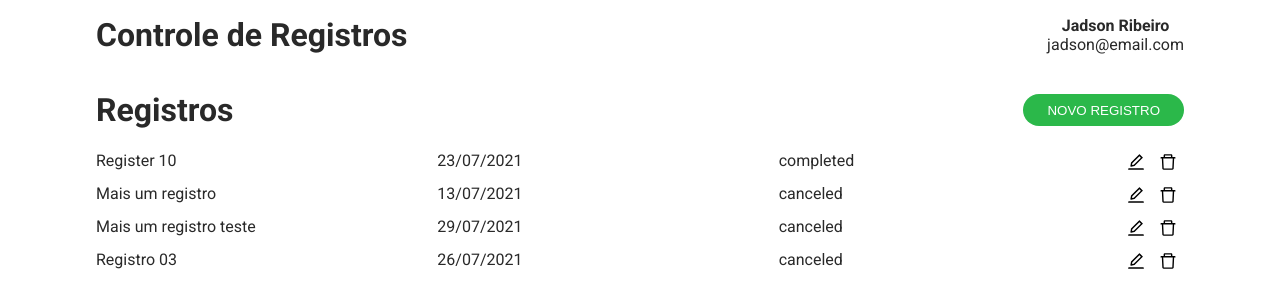
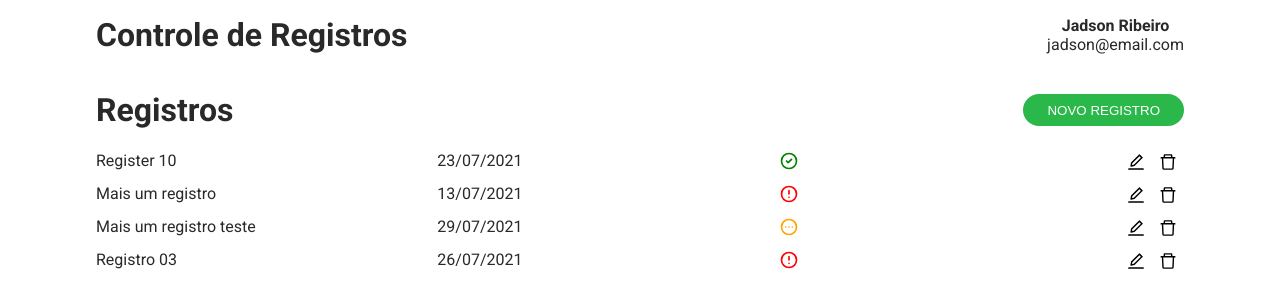
Before and after one commit to JadsonRibeiro/challenge-vix, a Next.js app: page /registers in a window 1280 px wide. Shown: the top 308 px of the page. Built offline with nearby package versions, Linux system fonts and the light colour scheme; data requests are answered from the project's data file.

Commit message:
Update status icon

```diff
--- a/server.json
+++ b/server.json
@@ -18,7 +18,7 @@
       "name": "Mais um registro teste",
       "description": "teste",
       "date": "2021-07-29",
-      "status": "canceled",
+      "status": "pending",
       "id": 4
     },
     {
--- a/src/pages/registers/index.tsx
+++ b/src/pages/registers/index.tsx
@@ -2,6 +2,7 @@ import { GetServerSideProps } from "next";
 import Link from "next/link";
 import { useState } from "react";
 import { AiOutlineDelete, AiOutlineEdit } from "react-icons/ai"
+import { HiOutlineDotsCircleHorizontal, HiOutlineExclamationCircle, HiOutlineCheckCircle } from "react-icons/hi"
 
 import { Button } from "../../components/Button";
 import { Header } from "../../components/Header";
@@ -14,6 +15,12 @@ import styles from "./home.module.scss";
 
 interface RegistersPageProps {
   registers: Register[]
+}
+
+const StatusICon = {
+  pending: <HiOutlineDotsCircleHorizontal color="orange" size={20}/>,
+  canceled: <HiOutlineExclamationCircle color="red" size={20}/>,
+  completed: <HiOutlineCheckCircle color="green" size={20}/>
 }
 
 export default function RegistersPage({ registers: loadedRegisters }: RegistersPageProps) {
@@ -54,7 +61,7 @@ export default function RegistersPage({ registers: loadedRegisters }: RegistersP
               <div key={register.id} className={styles.item}>
                 <span className={styles.name}>{register.name}</span>
                 <span>{new Intl.DateTimeFormat('pt-BR').format(new Date(register.date))}</span>
-                <span>{register.status}</span>
+                <span>{StatusICon[register.status]}</span>
                 <div className={styles.actions}>
                   <button>
                     <Link href={`/registers/edit/${register.id}`}><a>
--- a/src/types.ts
+++ b/src/types.ts
@@ -2,6 +2,6 @@ export interface Register {
   id: number;
   name: string;
   description: string;
-  status: string;
+  status: "pending" | "canceled" | "completed";
   date: string;
 }
```
